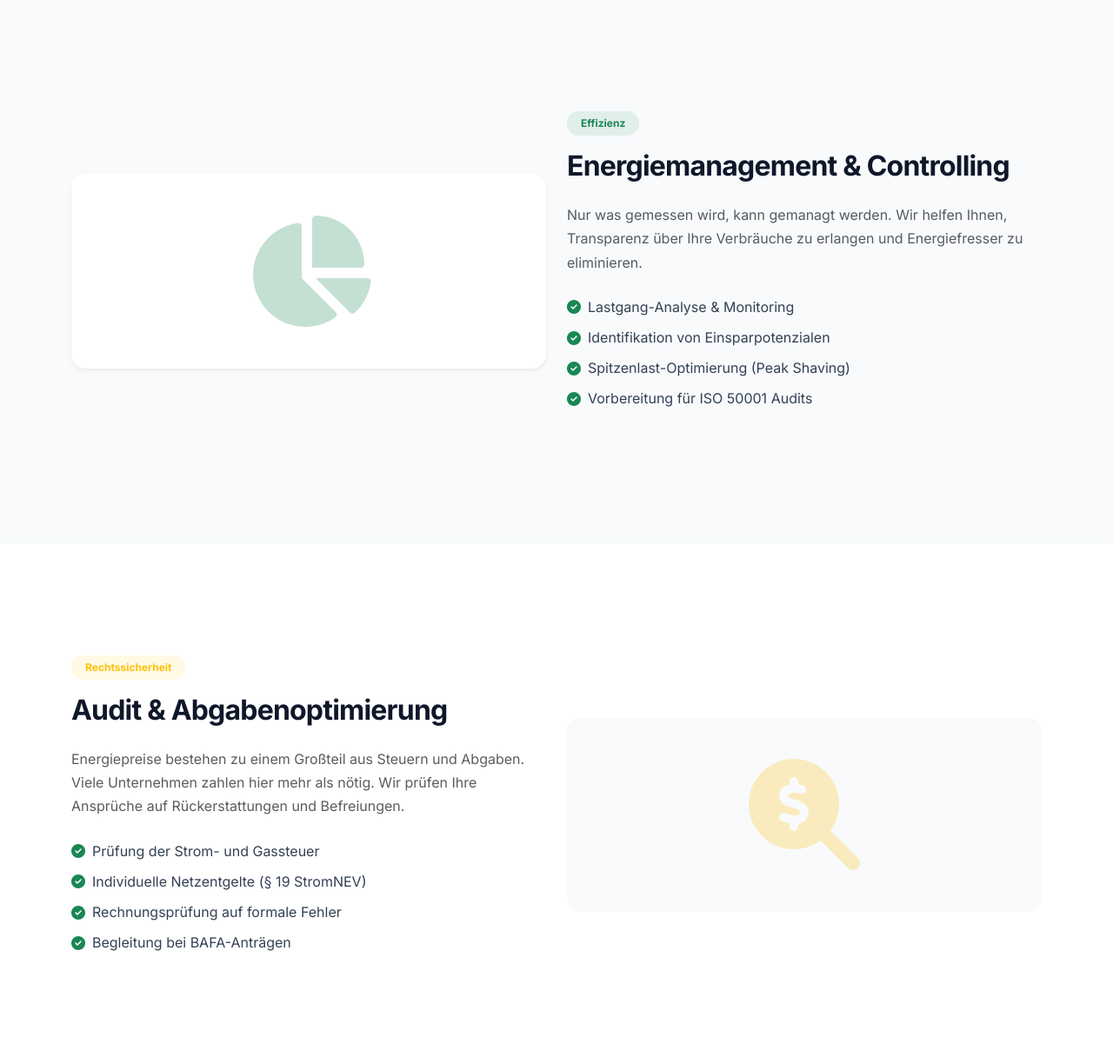
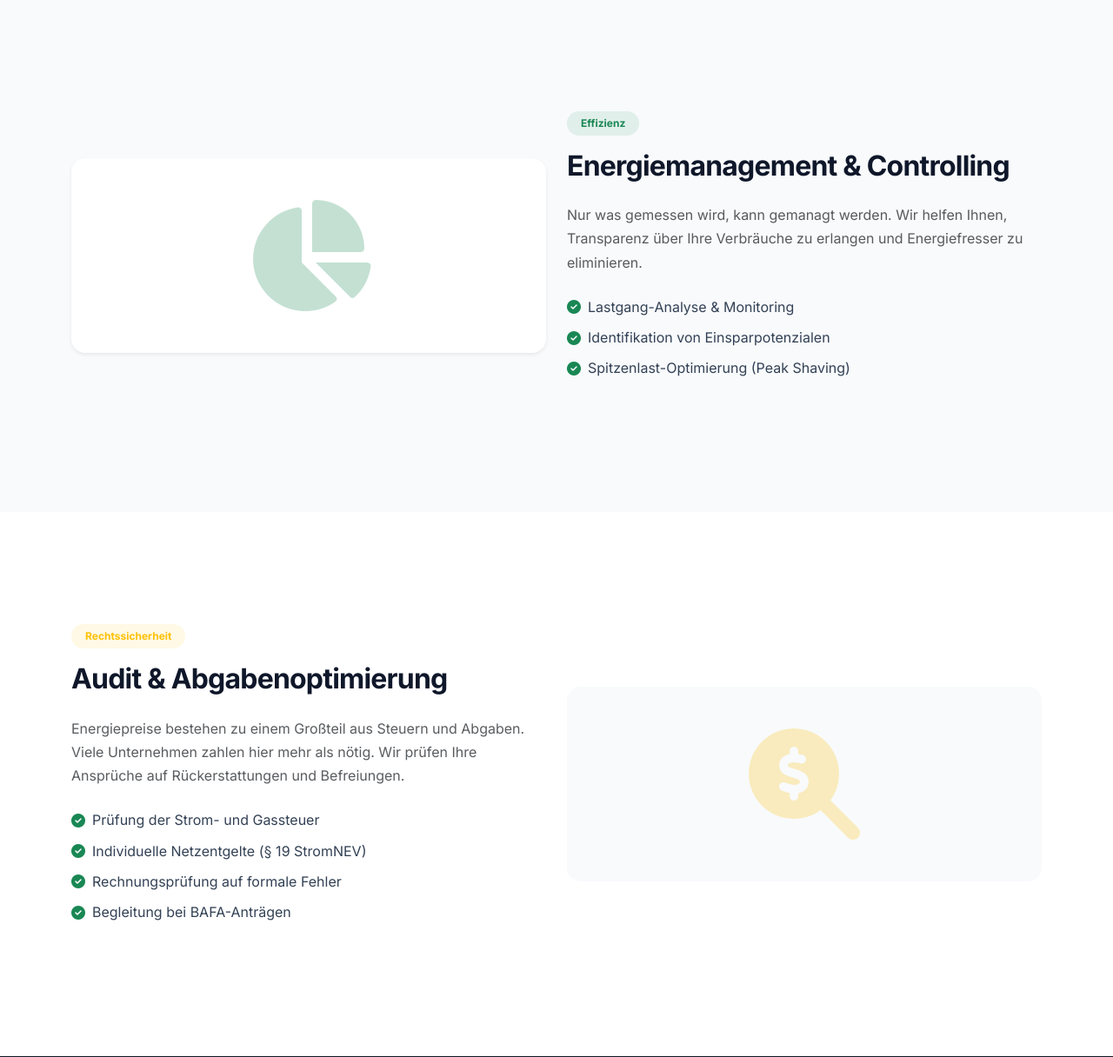
Before and after one commit to jchnhffmnn90/Suedwest-Energie-Django-Version, a Django app: page /leistungen/ in a window 1280 px wide. Shown: the part 1156-2372 px from the top of the page at 87% size. Run offline with Django 5.2, Linux system fonts and the light colour scheme.

Commit message:
Remove ISO 50001 reference from services page

```diff
--- a/templates/services.html
+++ b/templates/services.html
@@ -64,7 +64,6 @@
                     <li class="mb-2 d-flex align-items-center gap-2"><i class="fas fa-check-circle text-success"></i> Lastgang-Analyse & Monitoring</li>
                     <li class="mb-2 d-flex align-items-center gap-2"><i class="fas fa-check-circle text-success"></i> Identifikation von Einsparpotenzialen</li>
                     <li class="mb-2 d-flex align-items-center gap-2"><i class="fas fa-check-circle text-success"></i> Spitzenlast-Optimierung (Peak Shaving)</li>
-                    <li class="mb-2 d-flex align-items-center gap-2"><i class="fas fa-check-circle text-success"></i> Vorbereitung für ISO 50001 Audits</li>
                 </ul>
             </div>
         </div>
```
